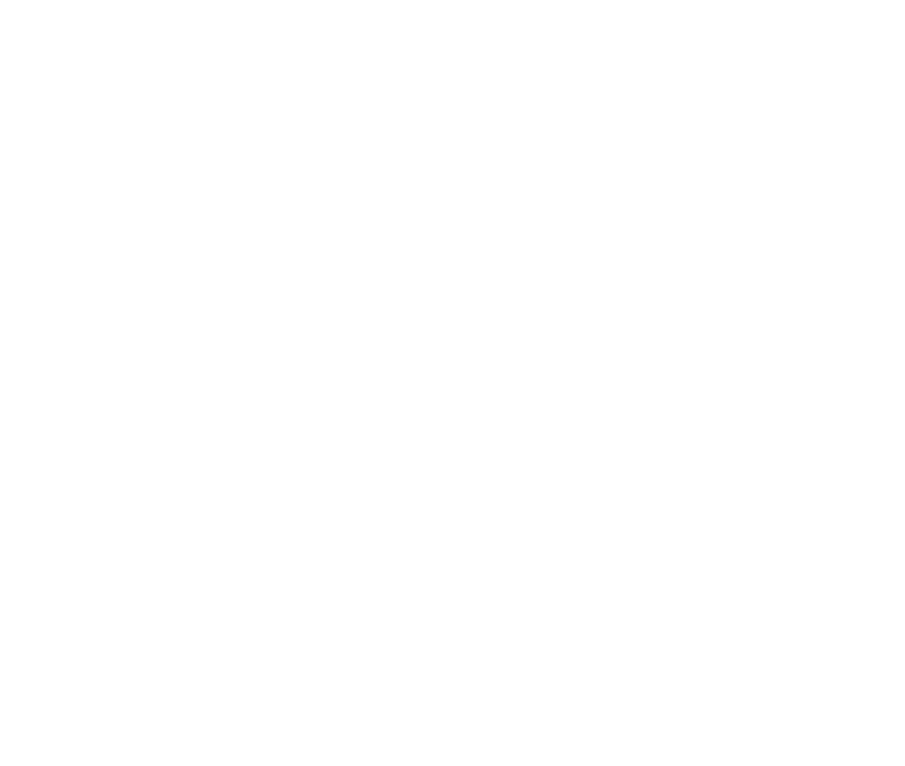
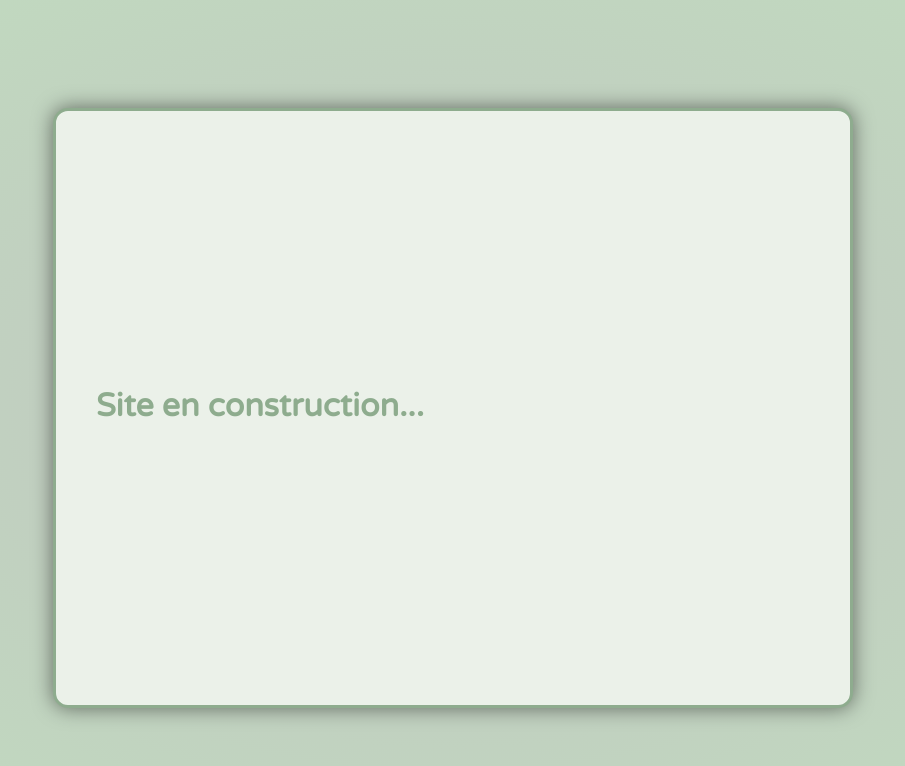
Before and after one commit to Delphinegrenier/RajaratnamPrethiah_GrenierDelphine_travailDeSession, a plain HTML site: page page4.html in a window 1280 px wide. Shown: the whole page, without its empty margins (187-1092 px from the left). Drawn offline with Linux system fonts and the light colour scheme.

Commit message:
site en construction pour la page 4

```diff
--- a/page4.html
+++ b/page4.html
@@ -4,11 +4,16 @@
 <head>
     <meta charset="UTF-8">
     <meta name="viewport" content="width=device-width, initial-scale=1.0">
-    <title>Document</title>
+    <title>...</title>
+    <link rel="stylesheet" href="style.css">
+    <link rel="icon" type="image/x-icon" href="/assets/favicon.ico">
 </head>
 
 <body>
-
+    <div class="containerDeux">
+        <h1>Site en construction...</h1>
+    </div>
 </body>
+<script src="./page4.js"></script>
 
 </html>
```
